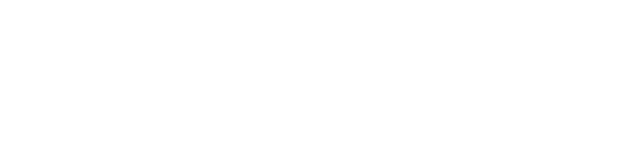
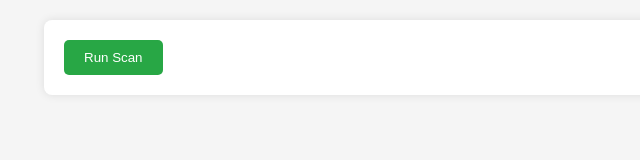
Before and after one commit to Tasuketeps/FYP-Hardening-Application, a plain HTML site: page Web_App_Team/Edison/Web Interface/scan.html in a window 1280 px wide. Shown: the whole page, without its empty margins (0-640 px from the left). Drawn offline with Linux system fonts and the light colour scheme.

Commit message:
updated css and scan page

```diff
--- a/Web_App_Team/Edison/Web Interface/css/main.css
+++ b/Web_App_Team/Edison/Web Interface/css/main.css
@@ -13,6 +13,20 @@ body {
     border-radius: 8px;
     box-shadow: 0 0 10px rgba(0,0,0,0.1);
 }
+
+.container button {
+    padding: 10px 20px;
+    border: none;
+    background-color: #28a745;
+    color: white;
+    border-radius: 5px;
+    cursor: pointer;
+}
+
+.container button:hover {
+    background-color: #218838;
+}
+
 header, .content-section, .system-monitoring {
     margin-bottom: 20px;
 }
--- a/Web_App_Team/Edison/Web Interface/scan.html
+++ b/Web_App_Team/Edison/Web Interface/scan.html
@@ -2,10 +2,16 @@
 
 <html lang="en">
 <head>
-    <meta charset="utf-8" />
+    <!--Metadata-->
+    <meta charset="UTF-8">
+    <meta name="viewport" content="width=device-width, initial-scale=1.0">
     <title>Run Scan</title>
+    <!--Importing Files-->
+    <link rel="stylesheet" href="css/main.css" />
 </head>
 <body>
-
+    <div class="container">
+        <button class="scan-button">Run Scan</button>
+    </div>
 </body>
 </html>
```
